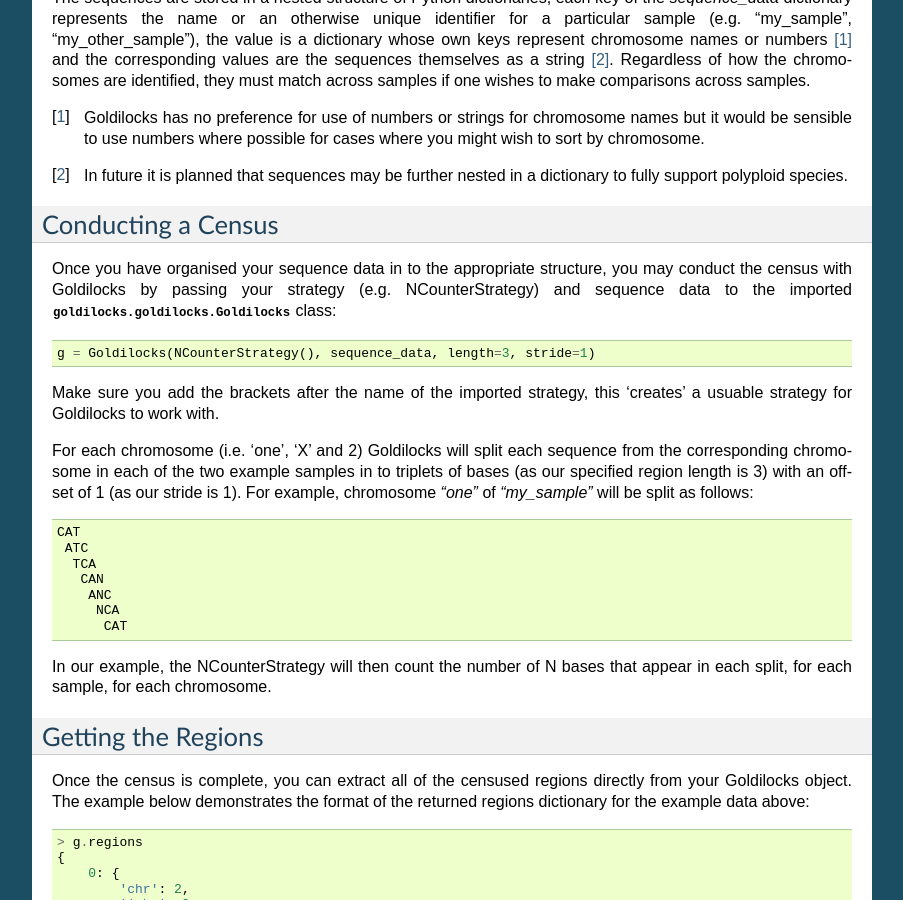
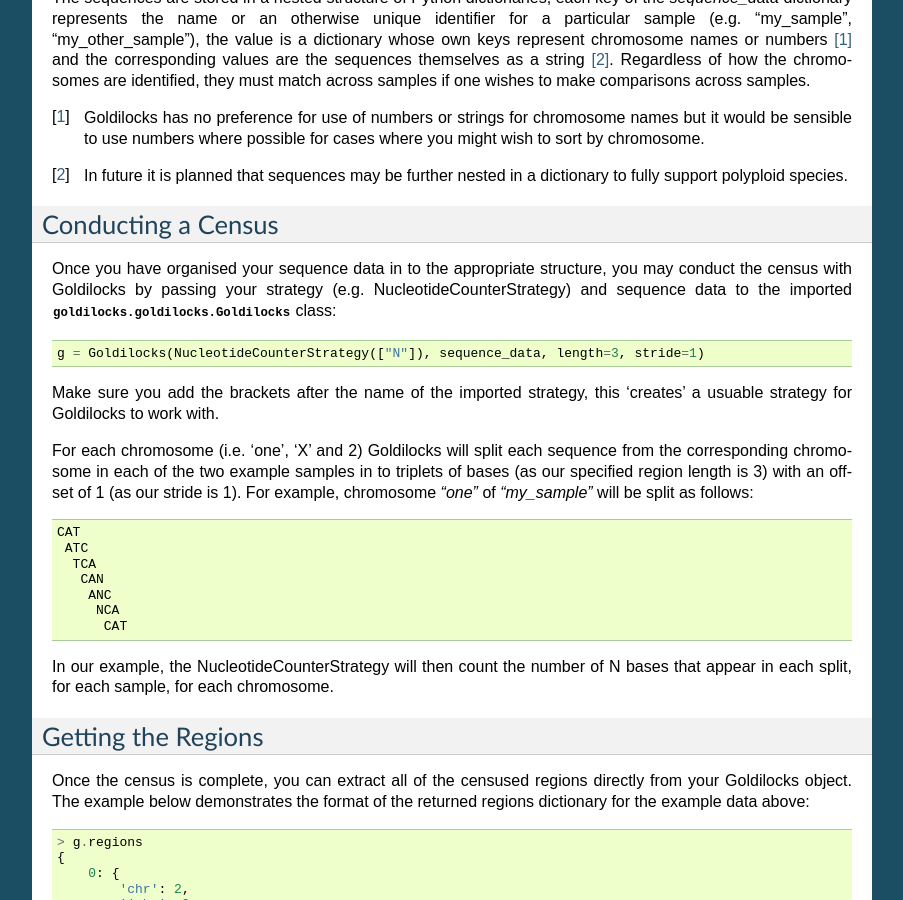
Before and after one commit to SamStudio8/goldilocks, a Sphinx documentation site: the page built from docs/examples.rst, in a window 1280 px wide and 900 px high, scrolled down 793 px. Shown: the whole window, without its empty margins (198-1101 px from the left). Built offline with Sphinx 7.4.7, drawn with Linux system fonts in a browser that asks for light colours; some of the changed text lies outside the part shown.

Commit message:
Remove NCounter in favour of NucleotideCounter

```diff
--- a/docs/examples.rst
+++ b/docs/examples.rst
@@ -10,11 +10,11 @@ Importing
 ---------
 
 To use Goldilocks you will need to import the :class:`goldilocks.goldilocks.Goldilocks`
-class and your desired census strategy (e.g. NCounterStrategy) from
+class and your desired census strategy (e.g. NucleotideCounterStrategy) from
 :mod:`goldilocks.strategies` to your script: ::
 
     from goldilocks.goldilocks import Goldilocks
-    from goldilocks.strategies import NCounterStrategy
+    from goldilocks.strategies import NucleotideCounterStrategy
 
 
 Providing Sequence Data
@@ -60,10 +60,10 @@ Conducting a Census
 -------------------
 
 Once you have organised your sequence data in to the appropriate structure, you
-may conduct the census with Goldilocks by passing your strategy (e.g. NCounterStrategy)
+may conduct the census with Goldilocks by passing your strategy (e.g. NucleotideCounterStrategy)
 and sequence data to the imported :class:`goldilocks.goldilocks.Goldilocks` class: ::
 
-    g = Goldilocks(NCounterStrategy(), sequence_data, length=3, stride=1)
+    g = Goldilocks(NucleotideCounterStrategy(["N"]), sequence_data, length=3, stride=1)
 
 Make sure you add the brackets after the name of the imported strategy, this
 'creates' a usuable strategy for Goldilocks to work with.
@@ -81,7 +81,7 @@ For example, chromosome `"one"` of `"my_sample"` will be split as follows: ::
          NCA
           CAT
 
-In our example, the NCounterStrategy will then count the number of N bases that
+In our example, the NucleotideCounterStrategy will then count the number of N bases that
 appear in each split, for each sample, for each chromosome.
 
 
@@ -200,7 +200,7 @@ Full Example
 Census an example sequence for appearance of 'N' bases: ::
 
     from goldilocks.goldilocks import Goldilocks
-    from goldilocks.strategies import NCounterStrategy
+    from goldilocks.strategies import NucleotideCounterStrategy
 
     sequence_data = {
         "my_sample": {
@@ -215,7 +215,7 @@ Census an example sequence for appearance of 'N' bases: ::
         }
     }
 
-    g = Goldilocks(NCounterStrategy(), sequence_data, length=3, stride=1)
+    g = Goldilocks(NucleotideCounterStrategy(["N"]), sequence_data, length=3, stride=1)
 
     regions_max_n_bases = g._filter("max")
     regions_min_n_bases = g._filter("min")
```
Also changed, not shown: README.rst (+13 -13 lines), 1 other file.
